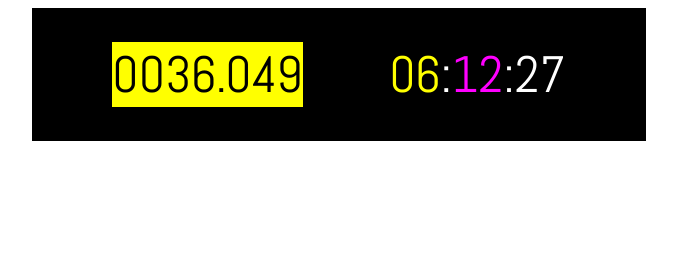
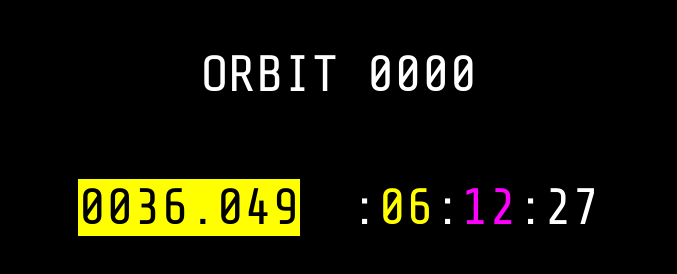
Before and after one commit to Metafaux/BlackRockTimeInfinite, a website: page build/index.html in a window 1280 px wide. Shown: the whole page, without its empty margins (301-978 px from the left). Drawn offline with nearby package versions, Linux system fonts and the light colour scheme; files that its build step writes are made by us from their sources.

Commit message:
Update font, html layout

```diff
--- a/build/index.html
+++ b/build/index.html
@@ -3,10 +3,15 @@
   <head>
     <meta charset="utf-8">
     <title>Black Rock Time</title>
-    <link href="https://fonts.googleapis.com/css?family=Abel|Rajdhani" rel="stylesheet">
+    <link rel="preconnect" href="https://fonts.googleapis.com">
+    <link rel="preconnect" href="https://fonts.gstatic.com" crossorigin>
+    <link href="https://fonts.googleapis.com/css2?family=Share+Tech+Mono&display=swap" rel="stylesheet">
     <style type="text/css">
+      body {
+        background-color: #000;
+      }
       .clockDiv {
-        font-family: 'Abel', sans-serif;
+        font-family: 'Share Tech Mono', monospace;
         width: 12em;
         height: 2.6em;
         /* max-width: 50em; */
@@ -32,7 +37,8 @@
   </head>
   <body>
     <div class="clockDiv">
-      <span id="days">0000.000</span> &nbsp; <span id="hours">00</span>:<span id="minutes">00</span>:<span id="seconds">00</span>
+      ORBIT <span id="year">0000</span> <br/>
+      <span id="days">000</span>:<span id="hours">00</span>:<span id="minutes">00</span>:<span id="seconds">00</span>
     </div>
     <script src="BlackRockInfinite.js"></script>
   </body>
```
